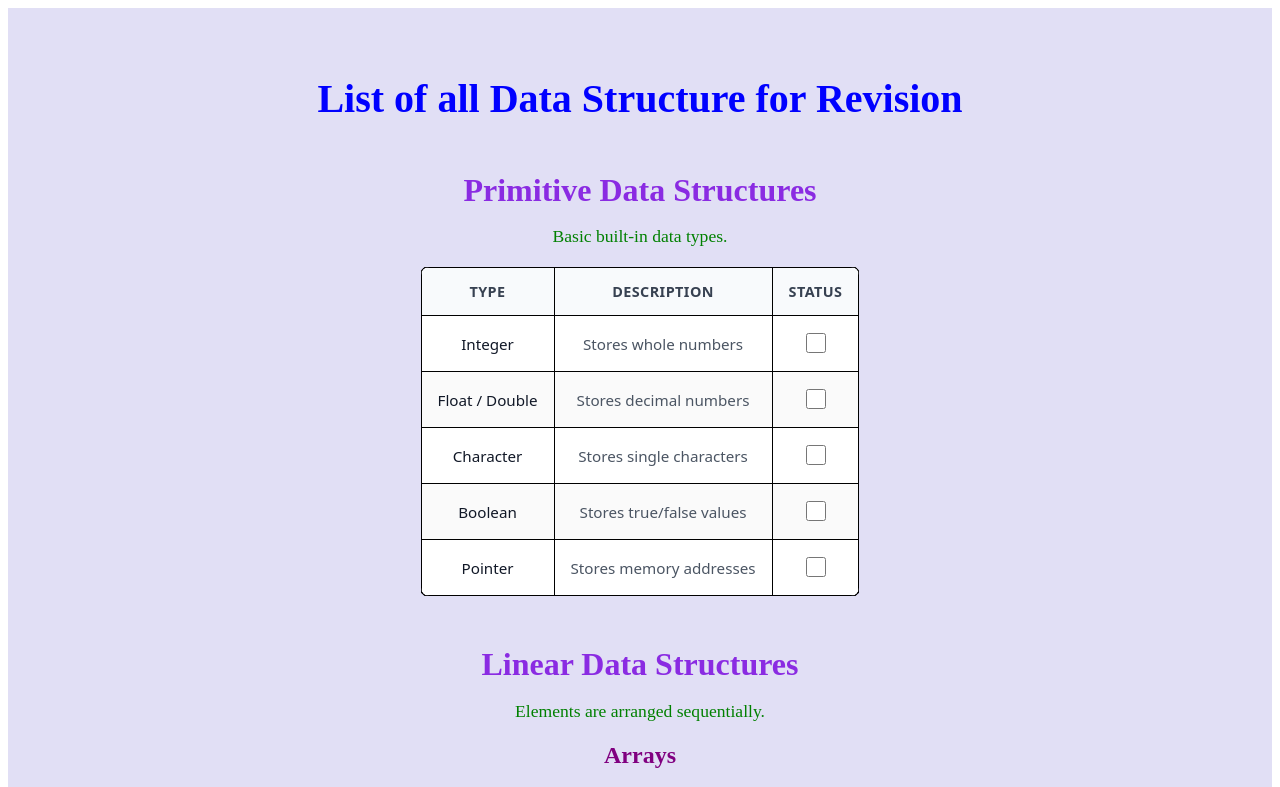
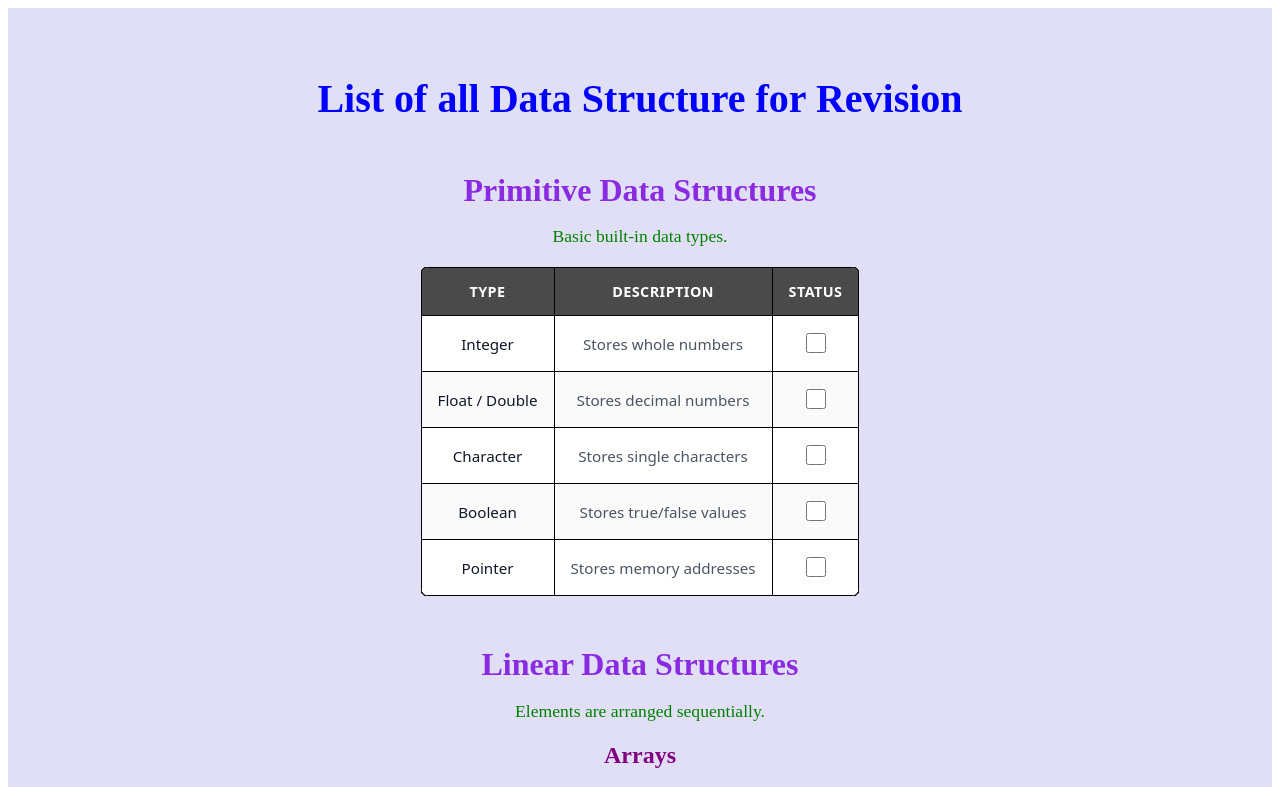
Before and after one commit to amitvermamjm/DSA, a React (Vite) app: page / in a window 1280 px wide. Shown: the top 787 px of the page. Built offline with nearby package versions, Linux system fonts and the light colour scheme.

Commit message:
changed table css

```diff
--- a/src/App.css
+++ b/src/App.css
@@ -60,7 +60,7 @@ table {
 }
 
 thead {
-  background-color: #f8fafc;
+  background-color: #4A4A4A;
 }
 
 thead th {
@@ -68,7 +68,7 @@ thead th {
   padding: 14px 16px;
   font-size: 0.9rem;
   font-weight: 700;
-  color: #374151;
+  color: white;
   text-transform: uppercase;
   letter-spacing: 0.03em;
   border: 1px solid black;
```
